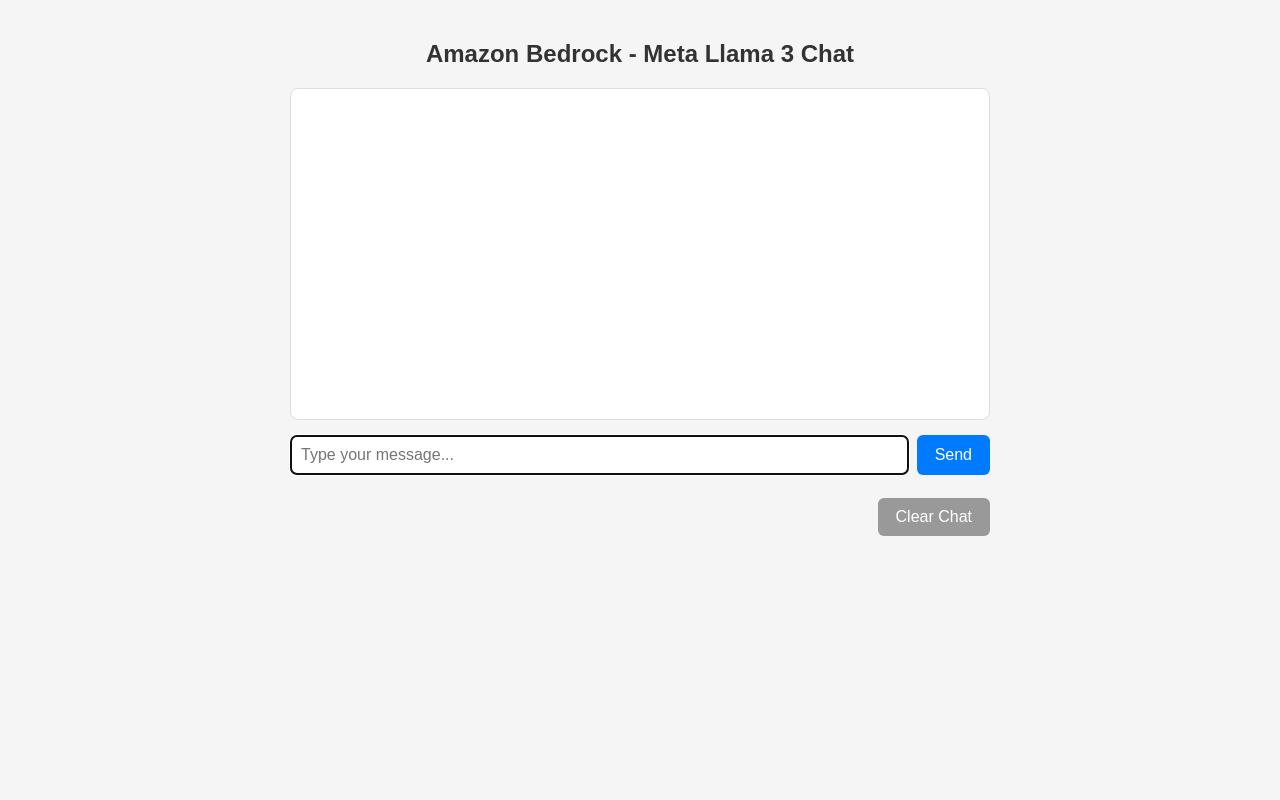
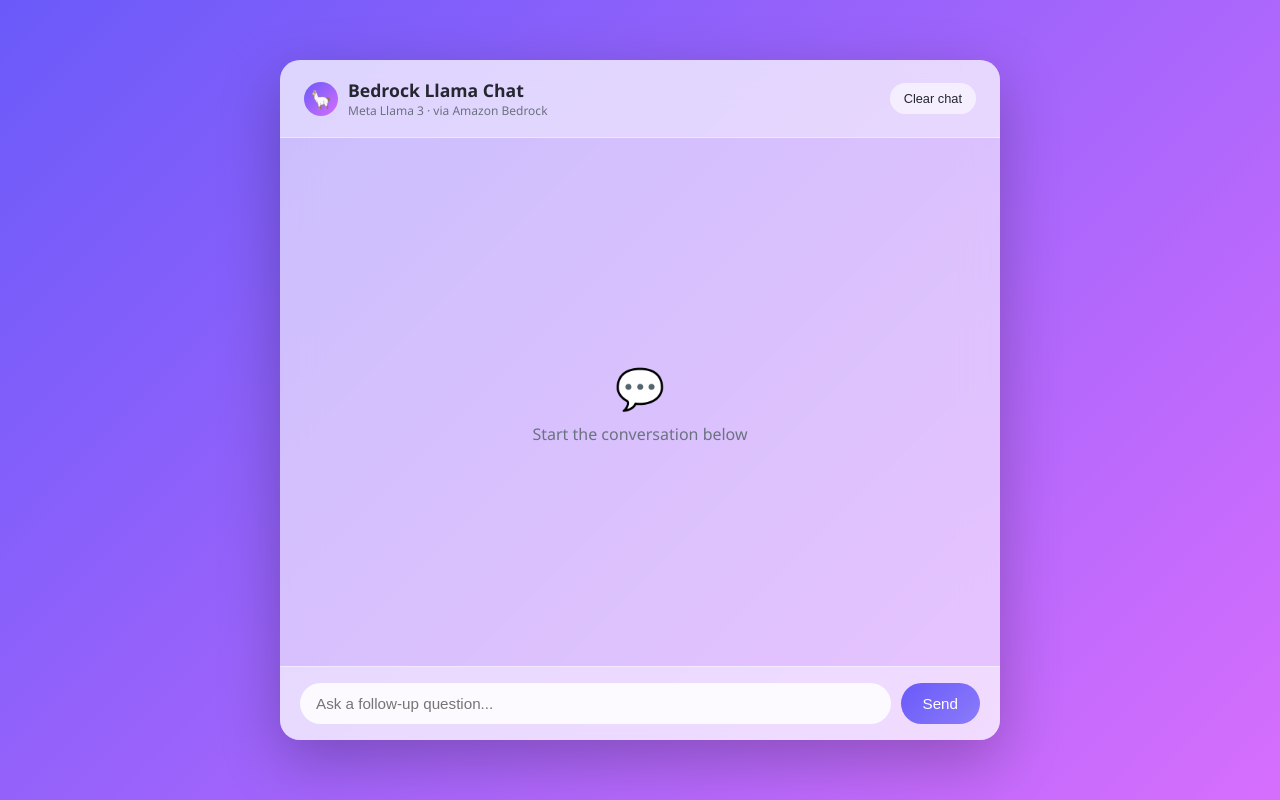
Before and after one commit to redashu/Roche-SRE_AIOPS_EU_20thjuly2026, a Flask app: page / in a window 1280 px wide. Run offline with Flask 3, Linux system fonts and the light colour scheme.

Commit message:
Updates day4

```diff
--- a/chatapp/app.py
+++ b/chatapp/app.py
@@ -1,4 +1,3 @@
-import json
 import boto3
 from botocore.exceptions import ClientError
 from flask import Flask, render_template, request, redirect, url_for, session
@@ -6,82 +5,167 @@
 # ----------------------------------------------------
 # Configuration
 # ----------------------------------------------------
+
 REGION = "ap-south-1"
 MODEL_ID = "meta.llama3-8b-instruct-v1:0"
 
 app = Flask(__name__)
-app.secret_key = "change-this-to-a-random-secret-key"  # needed for session storage
+app.secret_key = "change-this-to-a-random-secret-key"
 
 # ----------------------------------------------------
-# Create Bedrock Runtime Client
+# Bedrock Client
 # ----------------------------------------------------
+
 client = boto3.client(
     service_name="bedrock-runtime",
     region_name=REGION
 )
 
+# ----------------------------------------------------
+# Converse API
+# ----------------------------------------------------
 
-def call_bedrock_llama(user_prompt):
-    """Send a prompt to the Bedrock Llama model and return the generated text."""
-
-    formatted_prompt = f"""
-<|begin_of_text|><|start_header_id|>user<|end_header_id|>
-{user_prompt}
-<|eot_id|>
-<|start_header_id|>assistant<|end_header_id|>
-"""
-
-    request_body = {
-        "prompt": formatted_prompt,
-        "max_gen_len": 512,
-        "temperature": 0.2,
-        "top_p": 0.9
-    }
+def call_bedrock(messages):
 
     try:
-        response = client.invoke_model(
+
+        response = client.converse(
+
             modelId=MODEL_ID,
-            body=json.dumps(request_body),
-            accept="application/json",
-            contentType="application/json"
+
+            system=[
+                {
+                    "text": "You are a helpful AI assistant."
+                }
+            ],
+
+            messages=messages,
+
+            inferenceConfig={
+
+                "temperature":0.2,
+
+                "topP":0.9,
+
+                "maxTokens":512
+
+            }
+
         )
 
-        response_body = json.loads(response["body"].read())
-        return response_body["generation"].strip()
+        return response["output"]["message"]
 
     except ClientError as e:
-        return f"AWS Error: {e.response['Error']['Message']}"
 
-    except Exception as e:
-        return f"Unexpected Error: {e}"
+        return {
 
+            "role":"assistant",
 
-@app.route("/", methods=["GET"])
+            "content":[
+
+                {
+
+                    "text":f"AWS Error : {e.response['Error']['Message']}"
+
+                }
+
+            ]
+
+        }
+
+# ----------------------------------------------------
+# Home
+# ----------------------------------------------------
+
+@app.route("/")
 def index():
-    history = session.get("history", [])
-    return render_template("index.html", history=history)
 
+    messages = session.get("messages", [])
+
+    history = []
+
+    for msg in messages:
+
+        history.append({
+
+            "role":"user" if msg["role"]=="user" else "ai",
+
+            "text":msg["content"][0]["text"]
+
+        })
+
+    return render_template(
+
+        "index.html",
+
+        history=history
+
+    )
+
+# ----------------------------------------------------
+# Chat
+# ----------------------------------------------------
 
 @app.route("/chat", methods=["POST"])
 def chat():
-    user_prompt = request.form.get("prompt", "").strip()
 
-    if user_prompt:
-        ai_response = call_bedrock_llama(user_prompt)
+    prompt = request.form.get("prompt","").strip()
 
-        history = session.get("history", [])
-        history.append({"role": "user", "text": user_prompt})
-        history.append({"role": "ai", "text": ai_response})
-        session["history"] = history
+    if not prompt:
+
+        return redirect(url_for("index"))
+
+    messages = session.get("messages", [])
+
+    user_message = {
+
+        "role":"user",
+
+        "content":[
+
+            {
+
+                "text":prompt
+
+            }
+
+        ]
+
+    }
+
+    messages.append(user_message)
+
+    assistant_message = call_bedrock(messages)
+
+    messages.append(assistant_message)
+
+    session["messages"] = messages
 
     return redirect(url_for("index"))
 
+# ----------------------------------------------------
+# Clear
+# ----------------------------------------------------
 
 @app.route("/clear", methods=["POST"])
 def clear():
-    session.pop("history", None)
+
+    session.clear()
+
     return redirect(url_for("index"))
 
+# ----------------------------------------------------
+# Main
+# ----------------------------------------------------
 
 if __name__ == "__main__":
-    app.run(debug=True, host="0.0.0.0", port=5000)
+
+    app.run(
+
+        debug=True,
+
+        host="0.0.0.0",
+
+        port=5000
+
+    )
--- a/chatapp/templates/index.html
+++ b/chatapp/templates/index.html
@@ -2,115 +2,271 @@
 <html lang="en">
 <head>
 <meta charset="UTF-8">
+<meta name="viewport" content="width=device-width, initial-scale=1.0">
 <title>Bedrock Llama Chat</title>
 <style>
+    :root {
+        --bg-grad-1: #6a5af9;
+        --bg-grad-2: #d66efd;
+        --user-bubble: linear-gradient(135deg, #6a5af9, #8b7bfa);
+        --ai-bubble: #ffffff;
+        --text-dark: #24272f;
+        --text-light: #6b7280;
+    }
+
+    * { box-sizing: border-box; }
+
     body {
-            font-family: Arial, sans-serif;
-            max-width: 700px;
-            margin: 40px auto;
-            background: #f5f5f5;
+        margin: 0;
+        min-height: 100vh;
+        font-family: "Segoe UI", Roboto, Helvetica, Arial, sans-serif;
+        background: linear-gradient(135deg, var(--bg-grad-1), var(--bg-grad-2));
+        display: flex;
+        align-items: center;
+        justify-content: center;
+        padding: 20px;
     }
-        h2 {
+
+    .app {
+        width: 100%;
+        max-width: 720px;
+        background: rgba(255, 255, 255, 0.6);
+        backdrop-filter: blur(18px);
+        border-radius: 20px;
+        box-shadow: 0 20px 60px rgba(0, 0, 0, 0.25);
+        overflow: hidden;
+        display: flex;
+        flex-direction: column;
+        height: 85vh;
+    }
+
+    header {
+        padding: 18px 24px;
+        background: rgba(255, 255, 255, 0.35);
+        border-bottom: 1px solid rgba(255, 255, 255, 0.4);
+        display: flex;
+        align-items: center;
+        justify-content: space-between;
+    }
+
+    header .title {
+        display: flex;
+        align-items: center;
+        gap: 10px;
+    }
+
+    header .logo {
+        width: 34px;
+        height: 34px;
+        border-radius: 50%;
+        background: linear-gradient(135deg, #6a5af9, #d66efd);
+        display: flex;
+        align-items: center;
+        justify-content: center;
+        font-size: 18px;
+    }
+
+    header h1 {
+        font-size: 1.1rem;
+        margin: 0;
+        color: var(--text-dark);
+    }
+
+    header p {
+        margin: 0;
+        font-size: 0.75rem;
+        color: var(--text-light);
+    }
+
+    form.clear-form button {
+        border: none;
+        background: rgba(255, 255, 255, 0.6);
+        color: var(--text-dark);
+        padding: 8px 14px;
+        border-radius: 30px;
+        font-size: 0.8rem;
+        cursor: pointer;
+        transition: background 0.2s ease;
+    }
+
+    form.clear-form button:hover {
+        background: rgba(255, 255, 255, 0.9);
+    }
+
+    .chat-box {
+        flex: 1;
+        padding: 24px;
+        overflow-y: auto;
+        display: flex;
+        flex-direction: column;
+        gap: 14px;
+    }
+
+    .chat-box::-webkit-scrollbar {
+        width: 6px;
+    }
+    .chat-box::-webkit-scrollbar-thumb {
+        background: rgba(0, 0, 0, 0.15);
+        border-radius: 10px;
+    }
+
+    .row {
+        display: flex;
+        gap: 10px;
+        align-items: flex-end;
+    }
+
+    .row.user {
+        flex-direction: row-reverse;
+    }
+
+    .avatar {
+        width: 30px;
+        height: 30px;
+        border-radius: 50%;
+        flex-shrink: 0;
+        display: flex;
+        align-items: center;
+        justify-content: center;
+        font-size: 14px;
+        color: white;
+    }
+
+    .avatar.user { background: #6a5af9; }
+    .avatar.ai { background: #d66efd; }
+
+    .bubble {
+        max-width: 72%;
+        padding: 12px 16px;
+        border-radius: 16px;
+        line-height: 1.45;
+        font-size: 0.93rem;
+        white-space: pre-wrap;
+        word-wrap: break-word;
+        box-shadow: 0 4px 14px rgba(0,0,0,0.06);
+    }
+
+    .row.user .bubble {
+        background: var(--user-bubble);
+        color: white;
+        border-bottom-right-radius: 4px;
+    }
+
+    .row.ai .bubble {
+        background: var(--ai-bubble);
+        color: var(--text-dark);
+        border-bottom-left-radius: 4px;
+    }
+
+    .empty-state {
+        margin: auto;
         text-align: center;
-            color: #333;
+        color: var(--text-light);
     }
-        .chat-box {
-            background: white;
-            border-radius: 8px;
-            padding: 15px;
-            min-height: 300px;
-            max-height: 500px;
-            overflow-y: auto;
-            border: 1px solid #ddd;
+
+    .empty-state .emoji {
+        font-size: 2.5rem;
+        margin-bottom: 8px;
     }
-        .msg {
-            margin: 10px 0;
-            padding: 10px 14px;
-            border-radius: 8px;
-            line-height: 1.4;
-            white-space: pre-wrap;
+
+    footer {
+        padding: 16px 20px;
+        background: rgba(255, 255, 255, 0.4);
+        border-top: 1px solid rgba(255, 255, 255, 0.4);
     }
-        .user {
-            background: #d1e7ff;
-            text-align: right;
-            margin-left: 60px;
+
+    .input-form {
+        display: flex;
+        gap: 10px;
     }
-        .ai {
-            background: #e6e6e6;
-            margin-right: 60px;
+
+    .input-form input[type="text"] {
+        flex: 1;
+        padding: 12px 16px;
+        border-radius: 30px;
+        border: none;
+        outline: none;
+        font-size: 0.95rem;
+        background: rgba(255, 255, 255, 0.85);
+        color: var(--text-dark);
     }
-        .label {
-            font-weight: bold;
-            font-size: 0.85em;
-            color: #555;
-            display: block;
-            margin-bottom: 4px;
+
+    .input-form button {
+        border: none;
+        background: linear-gradient(135deg, #6a5af9, #8b7bfa);
+        color: white;
+        padding: 0 22px;
+        border-radius: 30px;
+        font-size: 0.95rem;
+        cursor: pointer;
+        transition: transform 0.15s ease, opacity 0.15s ease;
     }
-        form {
-            display: flex;
-            margin-top: 15px;
-            gap: 8px;
+
+    .input-form button:hover {
+        transform: translateY(-1px);
+        opacity: 0.92;
     }
-        input[type=text] {
-            flex: 1;
-            padding: 10px;
-            border-radius: 6px;
-            border: 1px solid #ccc;
-            font-size: 1em;
-        }
-        button {
-            padding: 10px 18px;
-            border: none;
-            border-radius: 6px;
-            background: #007bff;
-            color: white;
-            font-size: 1em;
-            cursor: pointer;
-        }
-        button:hover {
-            background: #0056b3;
-        }
-        .clear-btn {
-            background: #999;
-        }
-        .clear-btn:hover {
-            background: #666;
-        }
-        .footer-row {
-            display: flex;
-            justify-content: flex-end;
-            margin-top: 8px;
+
+    @media (max-width: 480px) {
+        .app { height: 92vh; border-radius: 14px; }
+        .bubble { max-width: 85%; }
     }
 </style>
 </head>
 <body>
-    <h2>Amazon Bedrock - Meta Llama 3 Chat</h2>
+    <div class="app">
+        <header>
+            <div class="title">
+                <div class="logo">🦙</div>
+                <div>
+                    <h1>Bedrock Llama Chat</h1>
+                    <p>Meta Llama 3 · via Amazon Bedrock</p>
+                </div>
+            </div>
+            <form class="clear-form" action="/clear" method="post">
+                <button type="submit">Clear chat</button>
+            </form>
+        </header>
 
-    <div class="chat-box">
-        {% for msg in history %}
-            {% if msg.role == "user" %}
-                <div class="msg user">
-                    <span class="label">You</span>
-                    {{ msg.text }}
-                </div>
-            {% else %}
-                <div class="msg ai">
-                    <span class="label">AI</span>
-                    {{ msg.text }}
+        <div class="chat-box" id="chatBox">
+            {% if not history %}
+                <div class="empty-state">
+                    <div class="emoji">💬</div>
+                    <div>Start the conversation below</div>
                 </div>
             {% endif %}
+
+            {% for msg in history %}
+                {% set role = msg.role %}
+                {% set text = msg.content[0].text %}
+                <div class="row {{ 'user' if role == 'user' else 'ai' }}">
+                    <div class="avatar {{ 'user' if role == 'user' else 'ai' }}">
+                        {{ '🧑' if role == 'user' else '🦙' }}
+                    </div>
+                    <div class="bubble">{{ text }}</div>
+                </div>
             {% endfor %}
         </div>
 
-    <form action="/chat" method="post">
-        <input type="text" name="prompt" placeholder="Type your message..." autocomplete="off" required autofocus>
+        <footer>
+            <form class="input-form" action="/chat" method="post">
+                <input
+                    type="text"
+                    name="prompt"
+                    placeholder="Ask a follow-up question..."
+                    autocomplete="off"
+                    required
+                    autofocus
+                >
                 <button type="submit">Send</button>
             </form>
+        </footer>
+    </div>
 
-    <div class="footer-row">
-        <form action="/clear" method="post">
-            <button type="submit" class="clear-btn">Clear Chat</button>
-        </form>
-    </div>
+    <script>
+        // Auto-scroll to the latest message on load
+        var chatBox = document.getElementById("chatBox");
+        chatBox.scrollTop = chatBox.scrollHeight;
+    </script>
 </body>
 </html>
```
Also changed, not shown: day4/README.md. Lines whose indentation alone changed are shown as unchanged.
